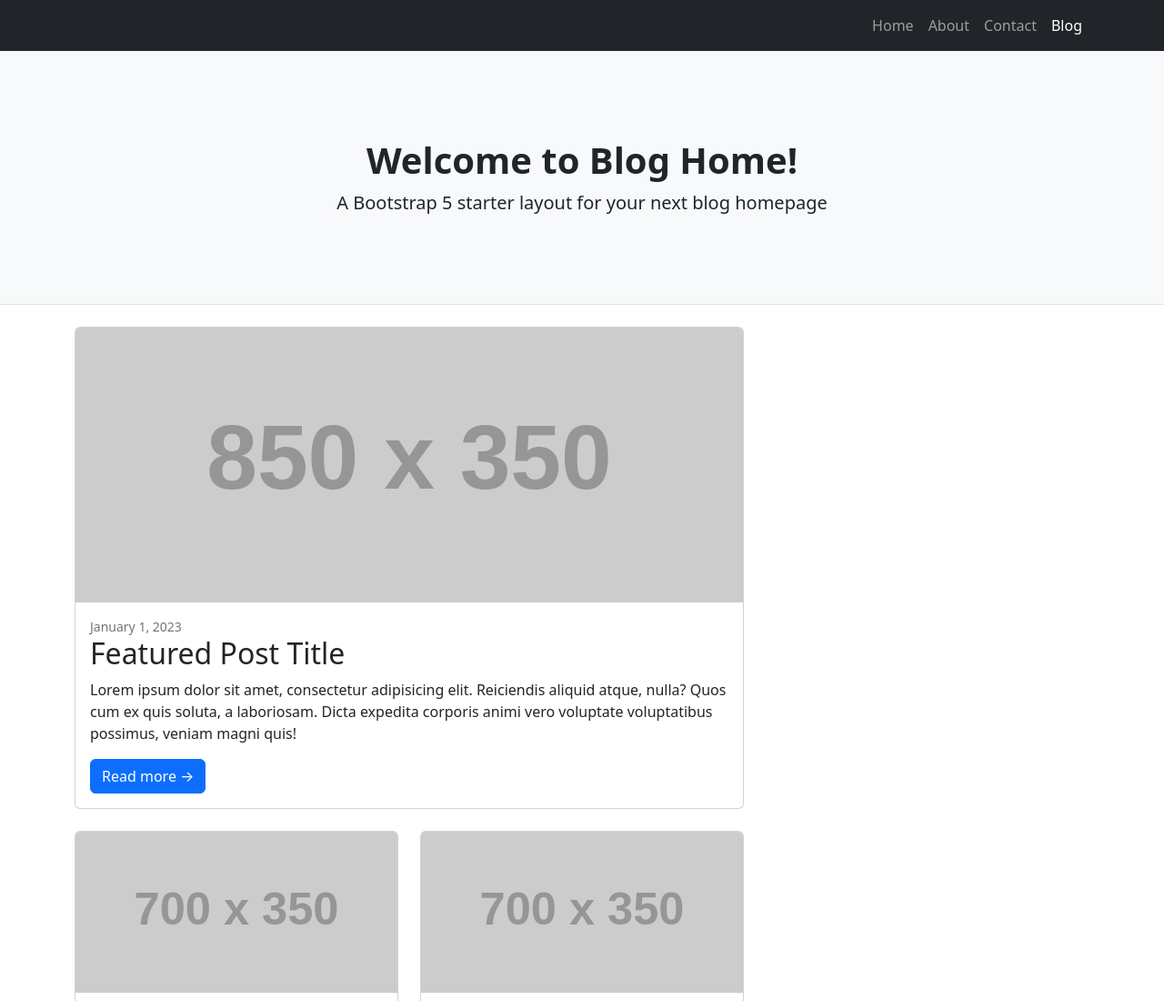
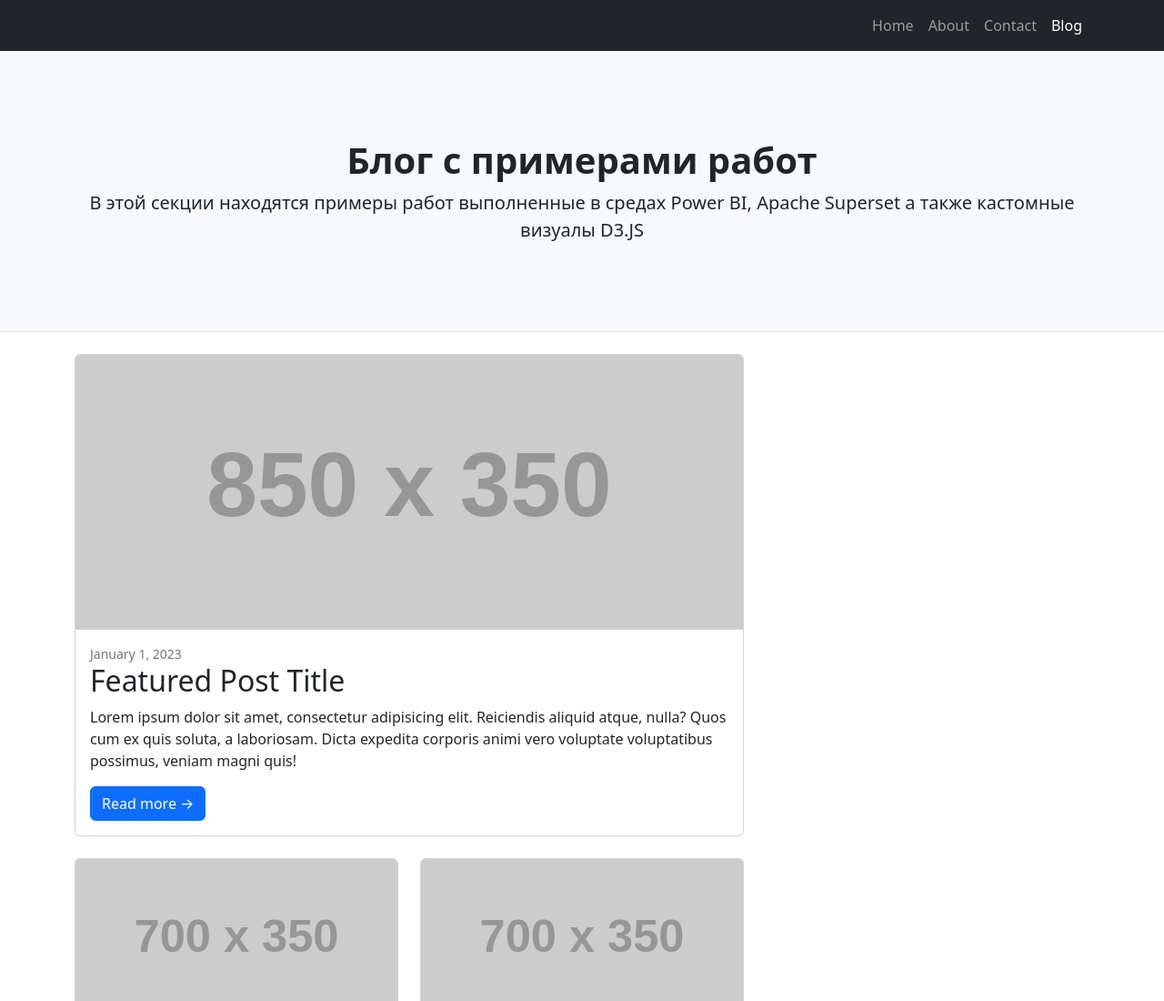
Before and after one commit to rusloc/pimpmybi, a plain HTML site: page index.html in a window 1280 px wide. Shown: the top 1100 px of the page at 91% size. Drawn offline with nearby package versions, Linux system fonts and the light colour scheme; placeholder pictures from the web are drawn by us.

Commit message:
added blog intro message

```diff
--- a/index.html
+++ b/index.html
@@ -31,8 +31,8 @@
         <header class="py-5 bg-light border-bottom mb-4">
             <div class="container">
                 <div class="text-center my-5">
-                    <h1 class="fw-bolder">Welcome to Blog Home!</h1>
-                    <p class="lead mb-0">A Bootstrap 5 starter layout for your next blog homepage</p>
+                    <h1 class="fw-bolder">Блог с примерами работ</h1>
+                    <p class="lead mb-0">В этой секции находятся примеры работ выполненные в средах Power BI, Apache Superset а также кастомные визуалы D3.JS</p>
                 </div>
             </div>
         </header>
```
